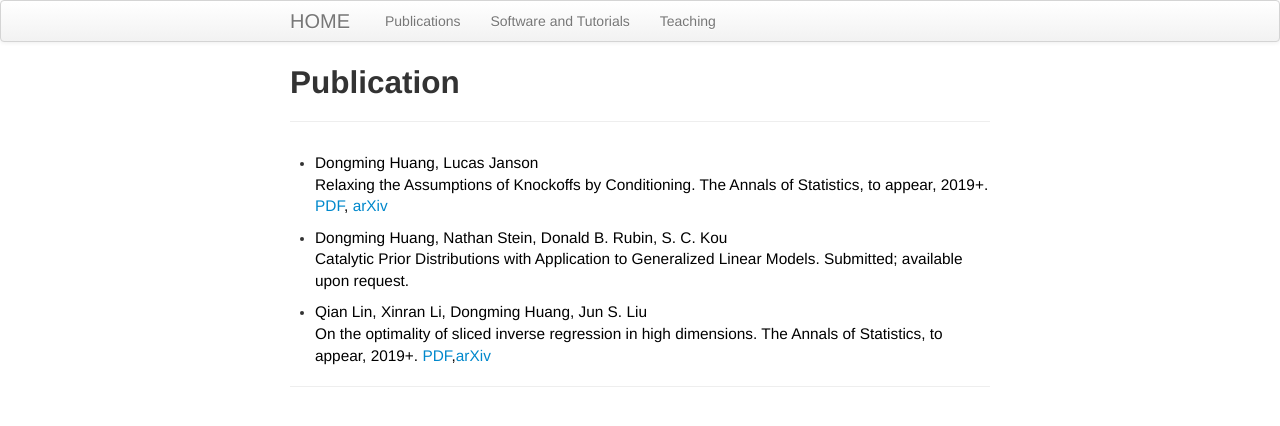
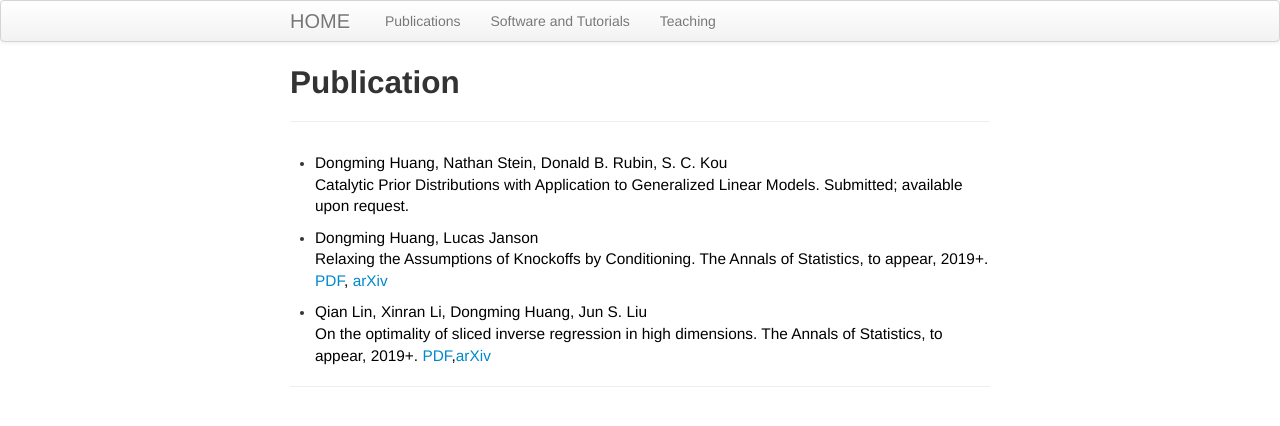
Before and after one commit to stathuang/dmhuang.github.io, a Jekyll site: the page built from pages/pubs.md, in a window 1280 px wide. Shown: the top 426 px of the page. Built offline with Jekyll 4.4.1, drawn with Linux system fonts in a browser that asks for light colours.

Commit message:
Update pubs.md

```diff
--- a/pages/pubs.md
+++ b/pages/pubs.md
@@ -5,12 +5,14 @@ tagline: Publication
 description: List of Publication
 ---
 
+- Dongming Huang, Nathan Stein, Donald B. Rubin, S. C. Kou\\
+Catalytic Prior Distributions with Application to Generalized Linear Models. Submitted; available upon request.
+
+
 - Dongming Huang, Lucas Janson\\
 Relaxing the Assumptions of Knockoffs by Conditioning. The Annals of Statistics, to appear, 2019+.
 [PDF](cknockoff.pdf), [arXiv](https://arxiv.org/abs/1903.02806)
 
-- Dongming Huang, Nathan Stein, Donald B. Rubin, S. C. Kou\\
-Catalytic Prior Distributions with Application to Generalized Linear Models. Submitted; available upon request.
 
 - Qian Lin, Xinran Li, Dongming Huang, Jun S. Liu\\
 On the optimality of sliced inverse regression in high dimensions. The Annals of Statistics, to appear, 2019+. [PDF](https://www.e-publications.org/ims/submission/AOS/user/submissionFile/35677?confirm=af74fff9),[arXiv](https://arxiv.org/abs/1701.06009)
```
